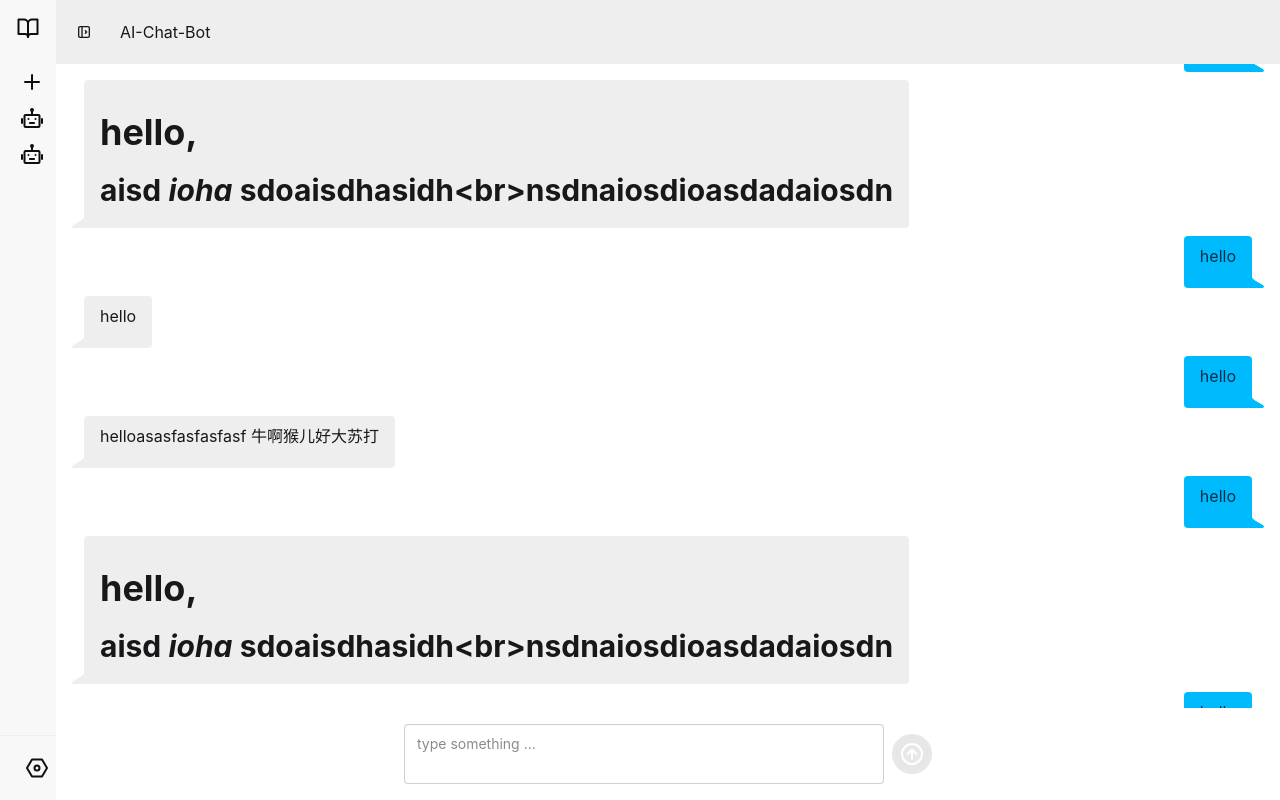
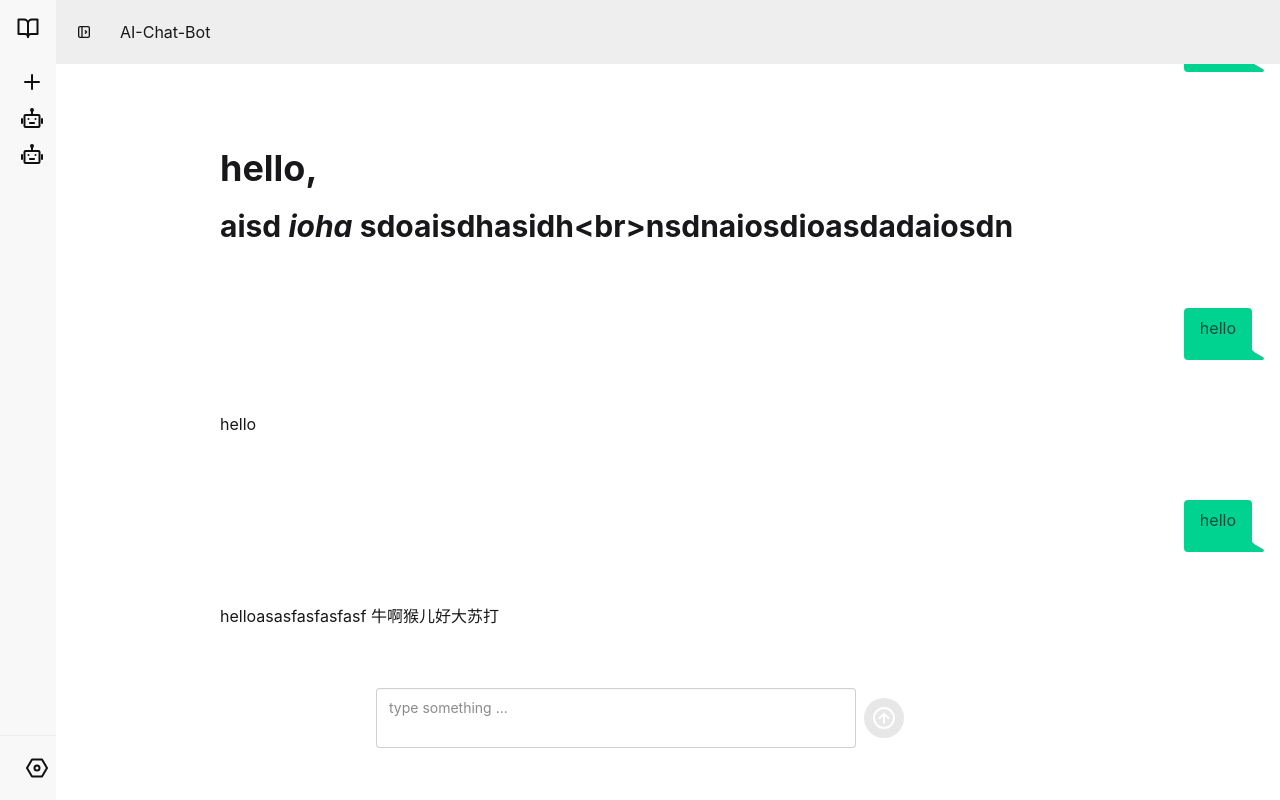
Before and after one commit to KEee5215/ai-chat-bot, a Vue app in the folder ai-chat-bot/: page /1 in a window 1280 px wide. Shown: the top 800 px of the page. Built offline with nearby package versions, Linux system fonts and the light colour scheme; grey boxes are pictures that could not be loaded; the HTML template or start-up script is replaced by a standard one.

Commit message:
美化对话界面样式

```diff
--- a/ai-chat-bot/src/components/chat/ChatContainer.vue
+++ b/ai-chat-bot/src/components/chat/ChatContainer.vue
@@ -1,11 +1,16 @@
 <template>
   <div class="flex flex-col h-full w-full">
-    <div class="flex-1 overflow-y-auto pb-24">
+    <div class="flex-1 overflow-y-auto pb-32">
       <MessageItem
         v-for="item in message"
         :content="item.content"
         :role="item.role"
       />
+    </div>
+    <div class="fixed bottom-0 left-0 right-0 bg-base-100">
+      <div class="max-w-6xl mx-auto w-full h-32">
+        <ChatInput></ChatInput>
+      </div>
     </div>
   </div>
 </template>
@@ -16,6 +21,7 @@ import { ref } from "vue";
 import MessageItem from "../message/MessageItem.vue";
 
 import { useMessageStore } from "@/stores/message";
+import ChatInput from "./ChatInput.vue";
 
 const messageStore = useMessageStore();
 
--- a/ai-chat-bot/src/components/chat/SiderBar.vue
+++ b/ai-chat-bot/src/components/chat/SiderBar.vue
@@ -32,9 +32,6 @@
       <!-- Page content here -->
       <div class="p-4">
         <RouterView></RouterView>
-        <div class="fixed bottom-0 left-14 right-0 z-50 bg-base-100">
-          <ChatInput></ChatInput>
-        </div>
       </div>
     </div>
 
--- a/ai-chat-bot/src/components/message/MessageItem.vue
+++ b/ai-chat-bot/src/components/message/MessageItem.vue
@@ -1,6 +1,11 @@
 <template>
-  <div :class="chatClass">
+  <div v-if="props.role === 'user'" :class="chatClass">
     <div :class="chatBubbleClass">
+      <AIMarkdown :content="content" />
+    </div>
+  </div>
+  <div v-else class="m-6 px-4 py-6">
+    <div class="max-w-4xl mx-auto">
       <AIMarkdown :content="content" />
     </div>
   </div>
@@ -18,7 +23,9 @@ const chatClass = computed(() => {
 });
 
 const chatBubbleClass = computed(() => {
-  return props.role === "user" ? "chat-bubble-info chat-bubble" : "chat-bubble";
+  return props.role === "user"
+    ? "chat-bubble-success chat-bubble"
+    : "chat-bubble";
 });
 </script>
 
```
